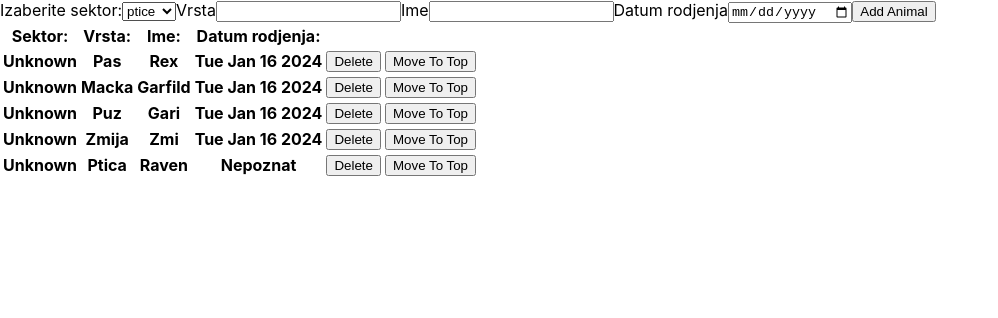
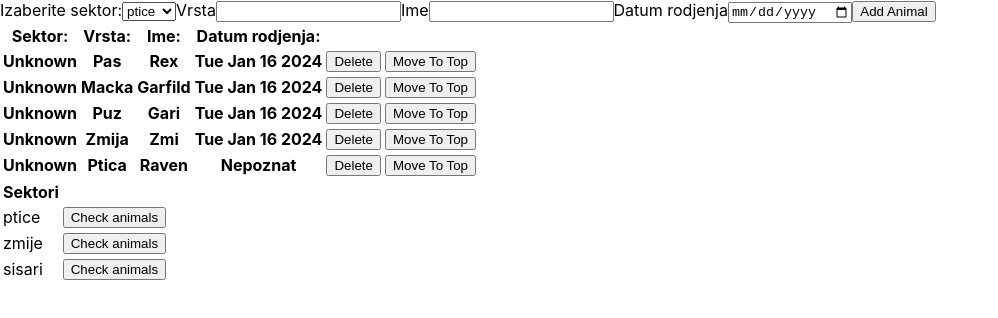
Before and after one commit to BiljanaDa/zooapp, a React (Create React App) app: page / in a window 1280 px wide. Shown: the top 318 px of the page, without its empty margins (0-998 px from the left). Built offline with nearby package versions, Linux system fonts and the light colour scheme.

Commit message:
add check animals

```diff
--- a/src/AnimalList.js
+++ b/src/AnimalList.js
@@ -56,6 +56,17 @@ function AnimalList() {
       updatedAnimals.unshift(movedAnimal);
       return updatedAnimals;
     });
+  };
+
+  const checkAnimalsInSector = (sector) => {
+    const animalsInSector = animals.filter(
+      (animal) => animal.sector === sector
+    );
+    alert(
+      `Animals in sector ${sector}:\n${animalsInSector
+        .map((animal) => animal.ime)
+        .join(", ")}`
+    );
   };
 
   return (
@@ -132,6 +143,25 @@ function AnimalList() {
           ))}
         </tbody>
       </table>
+      <table>
+        <thead>
+          <tr>
+            <th>Sektori</th>
+          </tr>
+        </thead>
+        <tbody>
+          {sectors.map((sector, index) => (
+            <tr key={index}>
+              <td>{sector}</td>
+              <td>
+                <button onClick={() => checkAnimalsInSector(sector)}>
+                  Check animals
+                </button>{" "}
+              </td>
+            </tr>
+          ))}
+        </tbody>
+      </table>
     </div>
   );
 }
```
